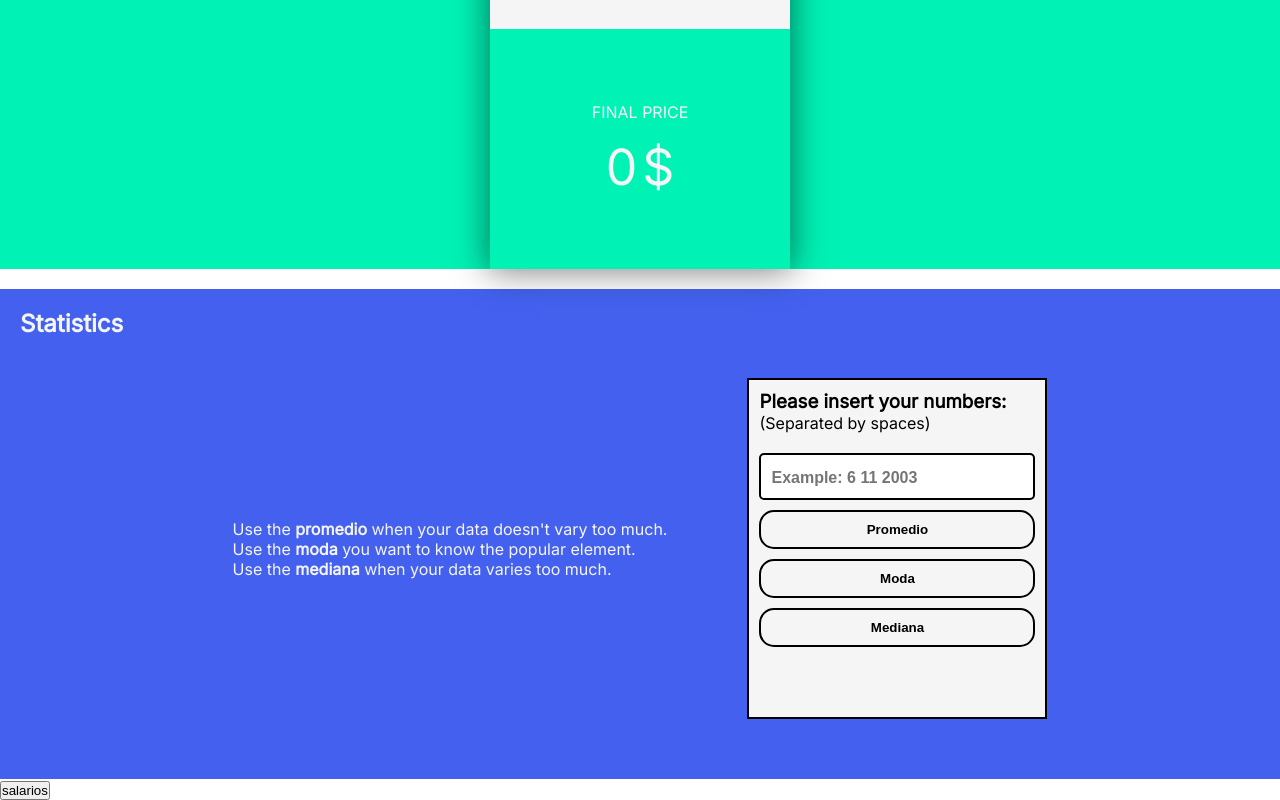
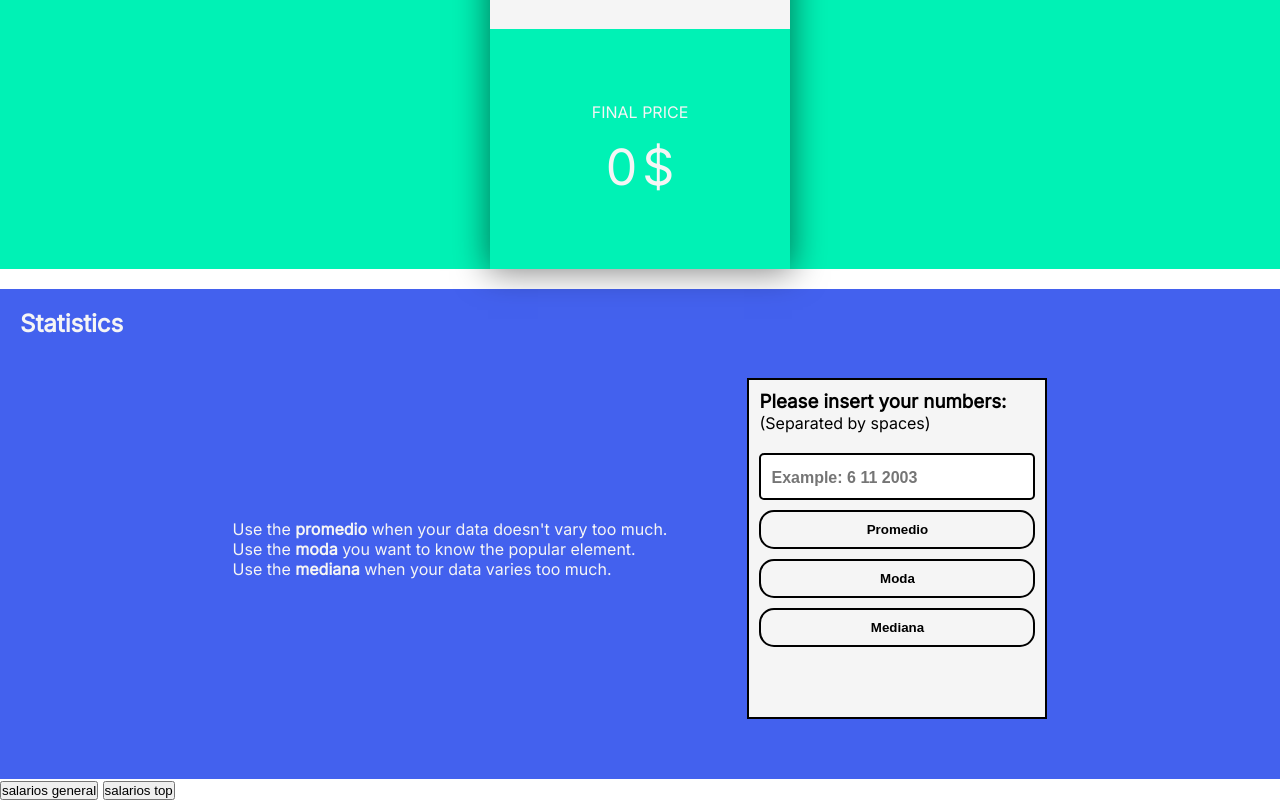
Before and after one commit to davidballezaa/math-bot, a plain HTML site: page index.html in a window 1280 px wide. Shown: the part 1240-2040 px from the top of the page. Drawn offline with Linux system fonts and the light colour scheme.

Commit message:
completed top10 mediana script

```diff
--- a/analisis.js
+++ b/analisis.js
@@ -11,8 +11,14 @@ function medianaSalarios(list){
     return (esPar(list.length)) ? cPromedio([list[mitad],list[mitad-1]]) : list[mitad];
 }
 
+const salariosCol = colombia.map(position => position.salary);
+salariosCol.sort((valueA, valueB) => valueA-valueB);
+
 function analisis(){
-    const salariosCol = colombia.map(position => position.salary);
-    salariosCol.sort((valueA, valueB) => valueA-valueB);
     console.log(medianaSalarios(salariosCol));
 }
+
+function analisisTop(){
+    var spliceStart = parseInt((salariosCol.length*90)/100);
+    console.log(medianaSalarios(salariosCol.splice(spliceStart, parseInt(salariosCol.length - spliceStart))));
+}
--- a/index.html
+++ b/index.html
@@ -169,7 +169,8 @@
         </div>
     </section>
     <section>
-        <button type="button" onclick="analisis()">salarios</button>
+        <button type="button" onclick="analisis()">salarios general</button>
+        <button type="button" onclick="analisisTop()">salarios top</button>
     </section>
 
     </main>
```
